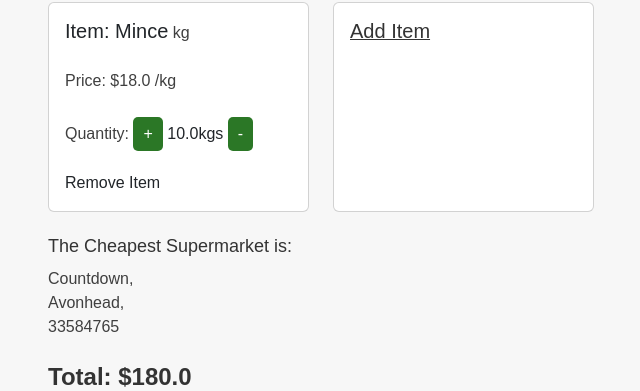
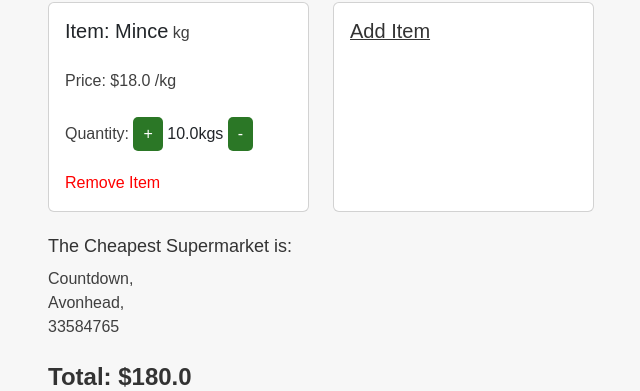
Before and after one commit to jackg555/CS203, a Flask app: page /list/1 in a window 1280 px wide. Shown: the part 262-653 px from the top of the page, without its empty margins (34-674 px from the left). Run offline with Flask 3, Linux system fonts and the light colour scheme; data comes from the database, SQL or seed files in the repository; tables that the repository leaves empty hold one stand-in row (values such as "Sample post").

Commit message:
Changed colour of text

```diff
--- a/static/css/style.css
+++ b/static/css/style.css
@@ -96,7 +96,6 @@ button:hover {
     padding: 0;
     margin-top: 20px;
     font: inherit;
-    color: inherit;
     cursor: pointer;
 }
 
```
